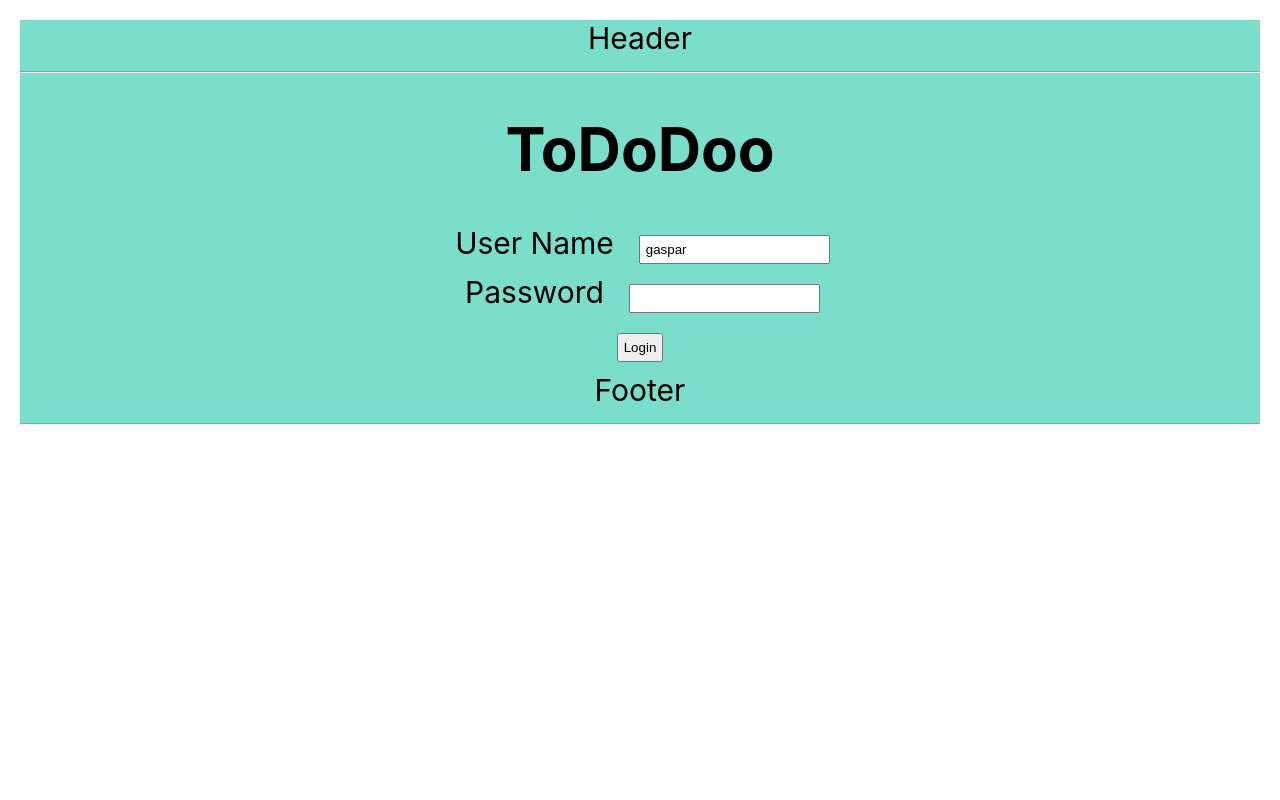
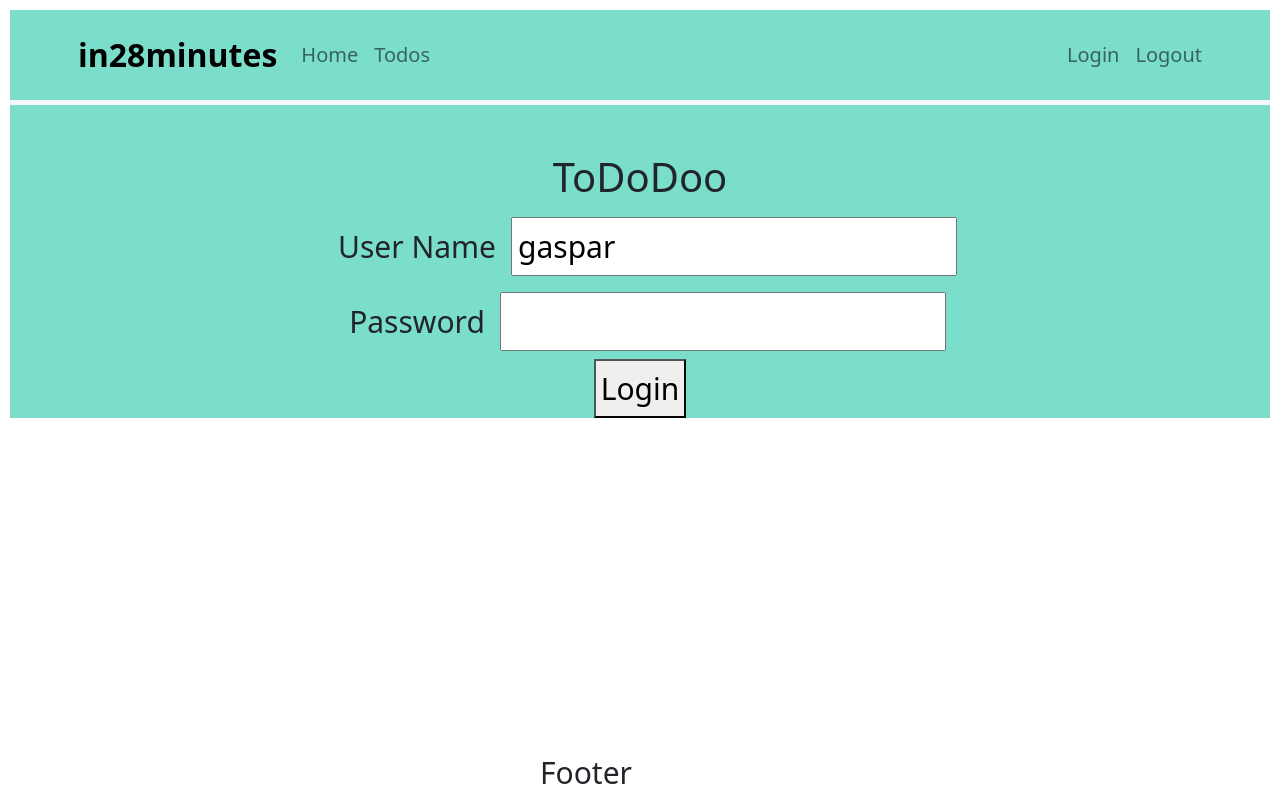
Before and after one commit to andersonmgaspar/todo-react, a React (Create React App) app: page / in a window 1280 px wide. Built offline with nearby package versions, Linux system fonts and the light colour scheme.

Commit message:
new navbar with bootstrap css

```diff
--- a/package.json
+++ b/package.json
@@ -6,6 +6,7 @@
     "@testing-library/jest-dom": "^5.16.5",
     "@testing-library/react": "^13.4.0",
     "@testing-library/user-event": "^13.5.0",
+    "bootstrap": "^5.2.3",
     "react": "^18.2.0",
     "react-dom": "^18.2.0",
     "react-router-dom": "^6.10.0",
--- a/src/components/todo/TodoApp.css
+++ b/src/components/todo/TodoApp.css
@@ -2,3 +2,10 @@
     margin: 10px;
     padding: 5px;
 }
+
+footer {
+    bottom: 0;
+    position: absolute;
+    width: 90%;
+    height: 50px;
+}
--- a/src/components/todo/TodoApp.jsx
+++ b/src/components/todo/TodoApp.jsx
@@ -6,8 +6,8 @@
 export default function TodoApp() {
     return (
         <div className="TodoApp">
-            <HeaderComponent />
             <BrowserRouter>
+                <HeaderComponent />
                 <Routes>
                     <Route path='/' element={<LoginComponent/>} />
                     <Route path='/login' element={<LoginComponent/>}/>
@@ -18,8 +18,8 @@
                     <Route path='*' element={<ErrorComponent />}/>
 
                 </Routes>
+                <FooterComponent />
             </BrowserRouter>
-            <FooterComponent />
         </div>
     )
 }
@@ -109,10 +109,10 @@
                     { id: 3, description: 'Learn React.js',done:false, targetDate: targetDate }
                   ]
     return (
-        <div className="ListTodos">
+        <div className="container">
             <h1>Things you WANNA do!</h1>
             <div>
-                <table>
+                <table className='table'>
                     <thead>
                         <tr>
                             <td>Id</td>
@@ -144,17 +144,36 @@
 
 function HeaderComponent() {
     return (
-        <div className="header">
-            Header <hr/>
+        <header className="border-bottom border-light border-5 mb-5 p-2">
+        <div className="container">
+            <div className="row">
+                <nav className="navbar navbar-expand-lg">
+                    <a className="navbar-brand ms-2 fs-2 fw-bold text-black" href="https://www.in28minutes.com">in28minutes</a>
+                    <div className="collapse navbar-collapse">
+                        <ul className="navbar-nav">
+                            <li className="nav-item fs-5"><Link className="nav-link" to="/welcome/in28minutes">Home</Link></li>
+                            <li className="nav-item fs-5"><Link className="nav-link" to="/todos">Todos</Link></li>
+                        </ul>
+                    </div>
+                    <ul className="navbar-nav">
+                        <li className="nav-item fs-5"><Link className="nav-link" to="/login">Login</Link></li>
+                        <li className="nav-item fs-5"><Link className="nav-link" to="/logout">Logout</Link></li>
+                    </ul>
+                </nav>
+            </div>
         </div>
+    </header>
+
     )
 }
 
 function FooterComponent() {
     return (
-        <div className="footer">
-            Footer <hr/>
-        </div>
+        <footer className="footer">
+            <div className='container'>
+                Footer
+            </div>
+        </footer>
     )
 }
 
--- a/src/index.js
+++ b/src/index.js
@@ -3,6 +3,8 @@
 import './index.css';
 import App from './App';
 import reportWebVitals from './reportWebVitals';
+
+import 'bootstrap/dist/css/bootstrap.min.css';
 
 const root = ReactDOM.createRoot(document.getElementById('root'));
 root.render(
```
Also changed, not shown: 1 other file (tests, documents, lock files or other folders).
